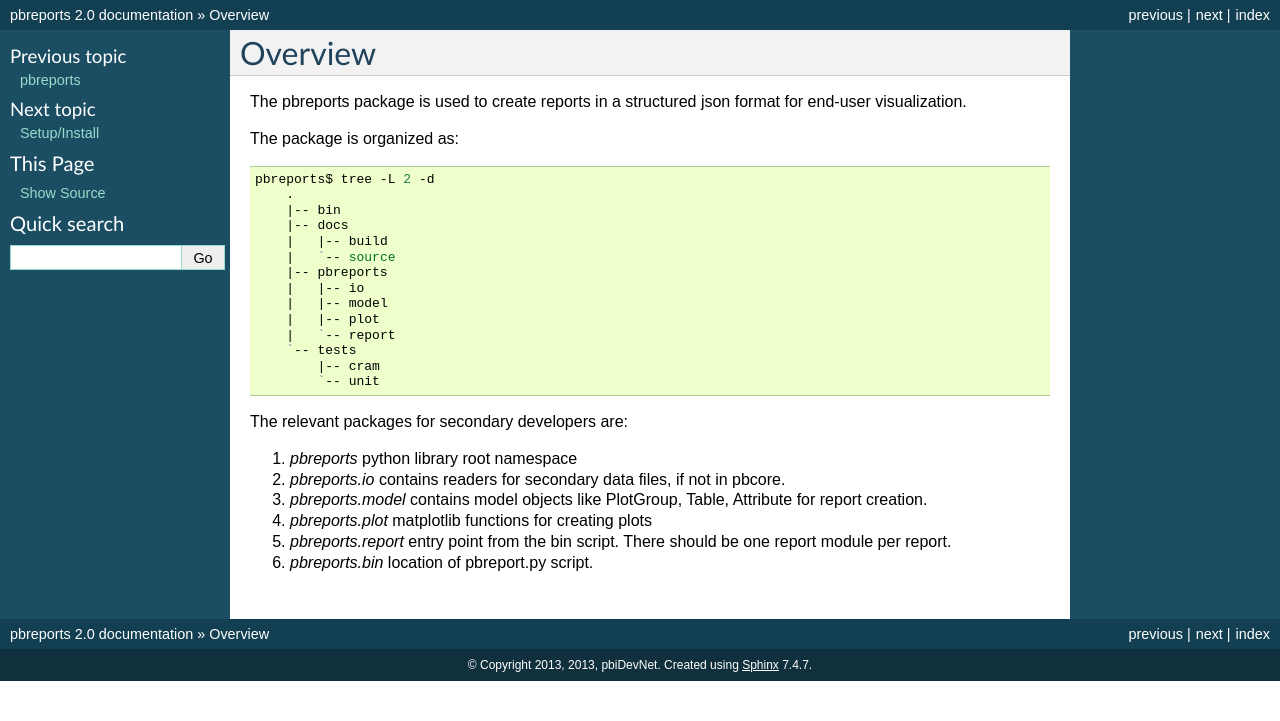
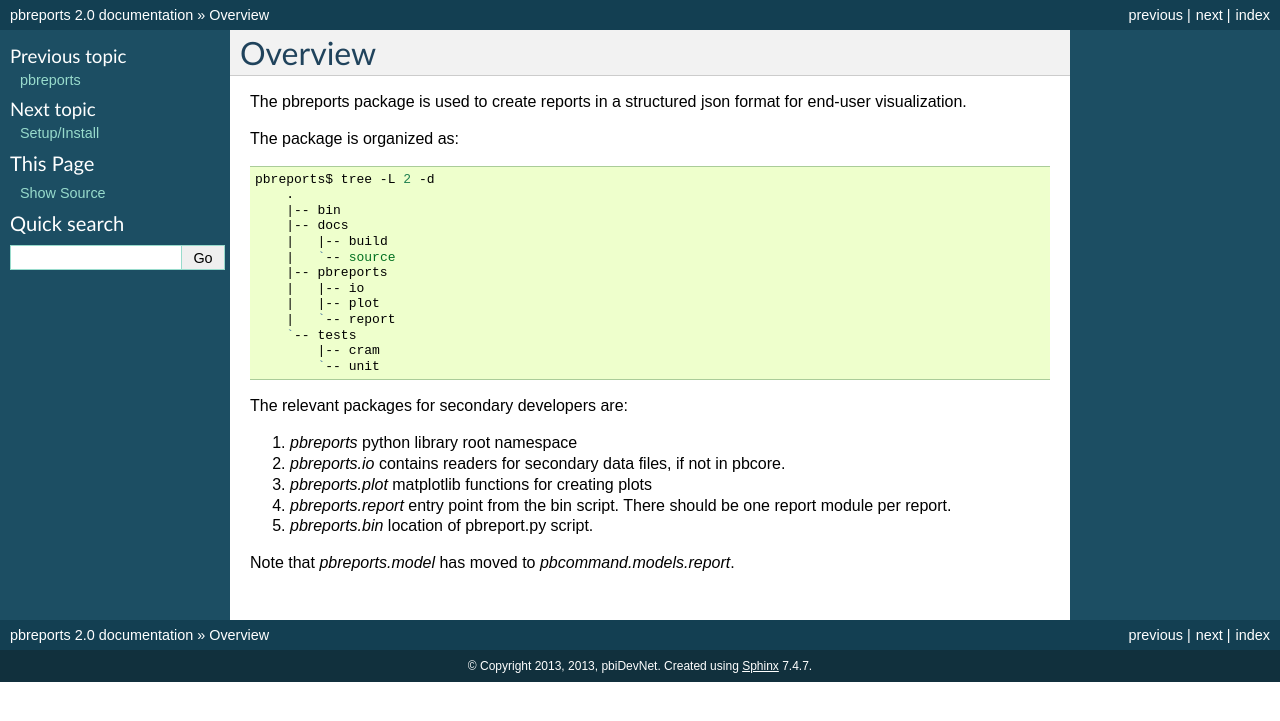
Before and after one commit to Global19-atlassian-net/pbreports, a Sphinx documentation site: the page built from doc/overview.rst, in a window 1280 px wide. Shown: the top 721 px of the page. Built offline with Sphinx 7.4.7, drawn with Linux system fonts in a browser that asks for light colours.

Commit message:
update docs for models move to pbcommand

```diff
--- a/doc/overview.rst
+++ b/doc/overview.rst
@@ -17,7 +17,6 @@ The package is organized as:
 	|   `-- source
 	|-- pbreports
 	|   |-- io
-	|   |-- model
 	|   |-- plot
 	|   `-- report
 	`-- tests
@@ -33,7 +32,8 @@ The relevant packages for secondary developers are:
 
 #. `pbreports` python library root namespace
 #. `pbreports.io` contains readers for secondary data files, if not in pbcore.
-#. `pbreports.model` contains model objects like PlotGroup, Table, Attribute for report creation.
 #. `pbreports.plot` matplotlib functions for creating plots
 #. `pbreports.report` entry point from the bin script. There should be one report module per report.
 #. `pbreports.bin` location of pbreport.py script.
+
+Note that `pbreports.model` has moved to `pbcommand.models.report`.
```
Also changed, not shown: doc/main.rst (+13 -11 lines).
